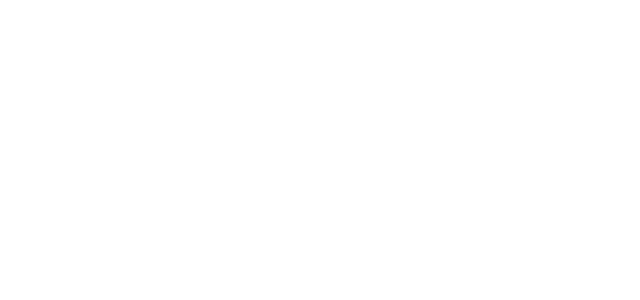
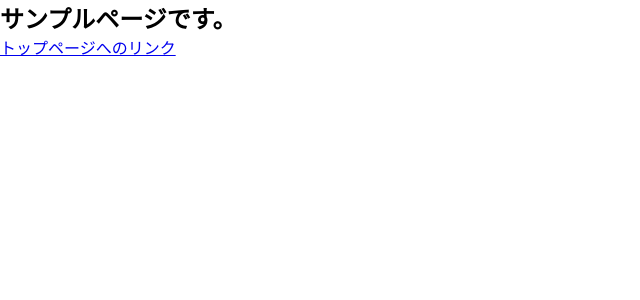
Before and after one commit to KETAKOM/nuxt-study, a Nuxt app in the folder docker/nuxt/src/app/: page /sample in a window 1280 px wide. Before the commit this address had no page. Shown: the top 300 px of the page, without its empty margins (0-640 px from the left). Built offline with nearby package versions, Linux system fonts and the light colour scheme.

Commit message:
add sample

```diff
--- /dev/null
+++ b/docker/nuxt/src/app/pages/sample/index.vue
@@ -0,0 +1,11 @@
+<template>
+  <section class="container">
+    <div>
+      <h1 class="title">
+        サンプルページです。
+      </h1>
+
+      <nuxt-link to="/">トップページへのリンク</nuxt-link>
+    </div>
+  </section>
+</template>
```
